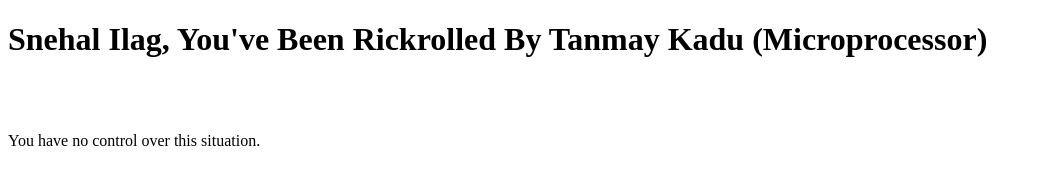
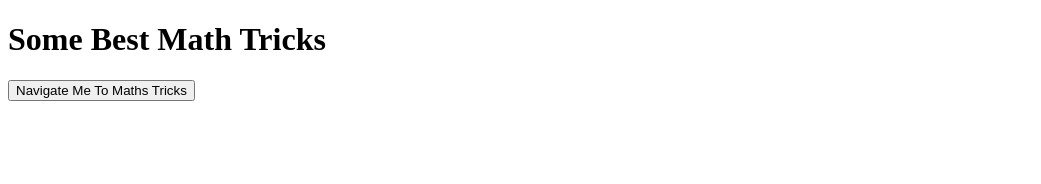
Before and after one commit to TanmayKaduProgrammer/MathsTricks, a plain HTML site: page index.html in a window 1280 px wide. Shown: the whole page, without its empty margins (0-1041 px from the left). Drawn offline with Linux system fonts and the light colour scheme.

Commit message:
Update index.html

```diff
--- a/index.html
+++ b/index.html
@@ -4,13 +4,17 @@
     <meta charset="UTF-8">
     <meta http-equiv="X-UA-Compatible" content="IE=edge">
     <meta name="viewport" content="width=device-width, initial-scale=1.0">
-    <title>You Have Been Rickrolled</title>
+    <title>Best Maths Tricks</title>
 </head>
 <body>
-    <h1>Snehal Ilag, You've Been Rickrolled By Tanmay Kadu (Microprocessor)</h1><br><br>
-    <p>You have no control over this situation.</p><br><br>
+    <h1>Some Best Math Tricks</h1>
+    <button onclick="rickroll()">Navigate Me To Maths Tricks</button><br><br>
     <script>
+        function rickroll() {
+        document.getElementsByTagName("body")[0].innerHTML = "<h1>Snehal Ilag, You've Been Rickrolled By Tanmay Kadu (Microprocessor)</h1><br><br>";
+        document.getElementsByTagName("title")[0].innerHTML = "You've Been Rickrolled";
         window.open("https://youtu.be/dQw4w9WgXcQ");
+        }
     </script>
 </body>
 </html>
```
